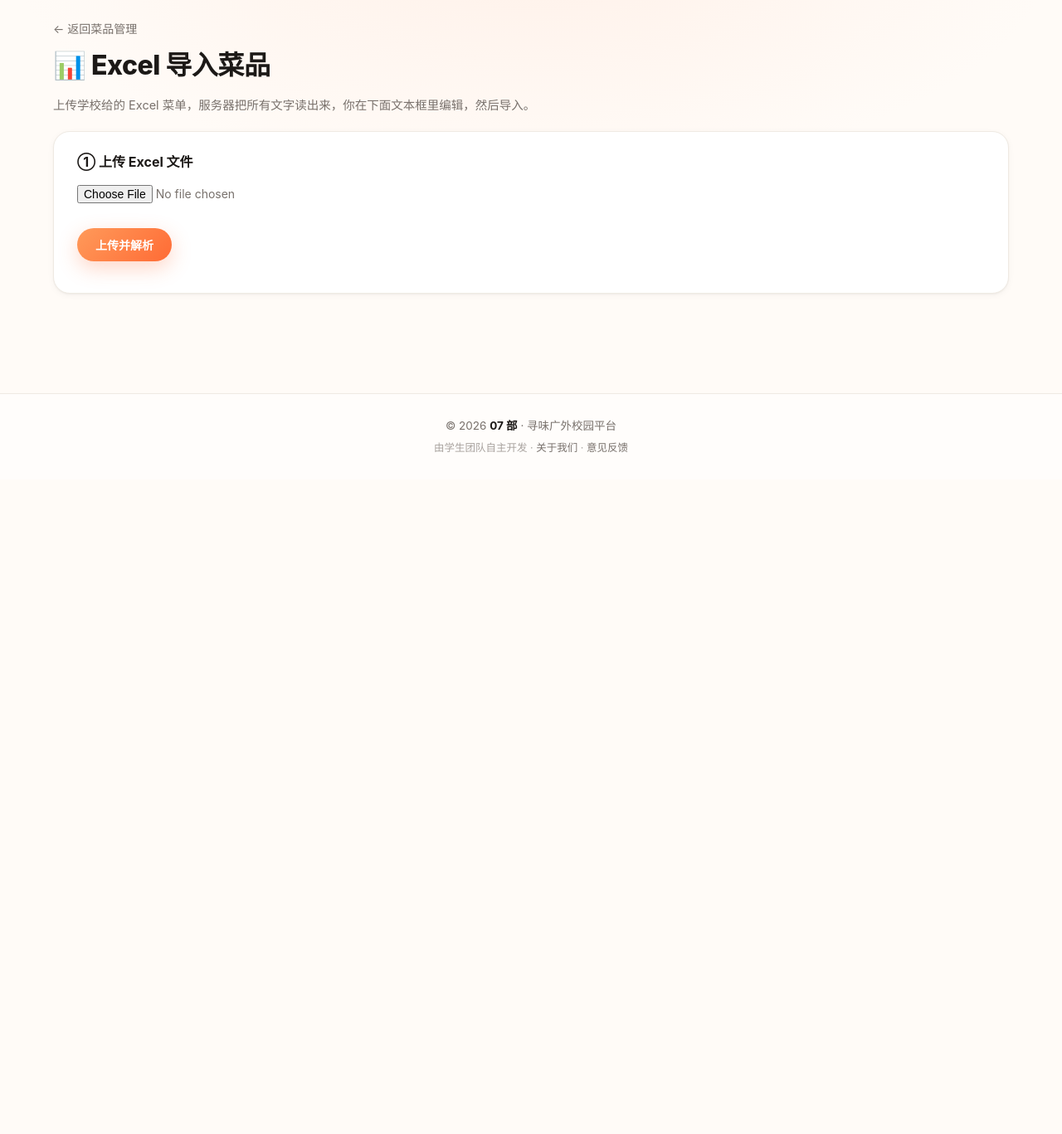
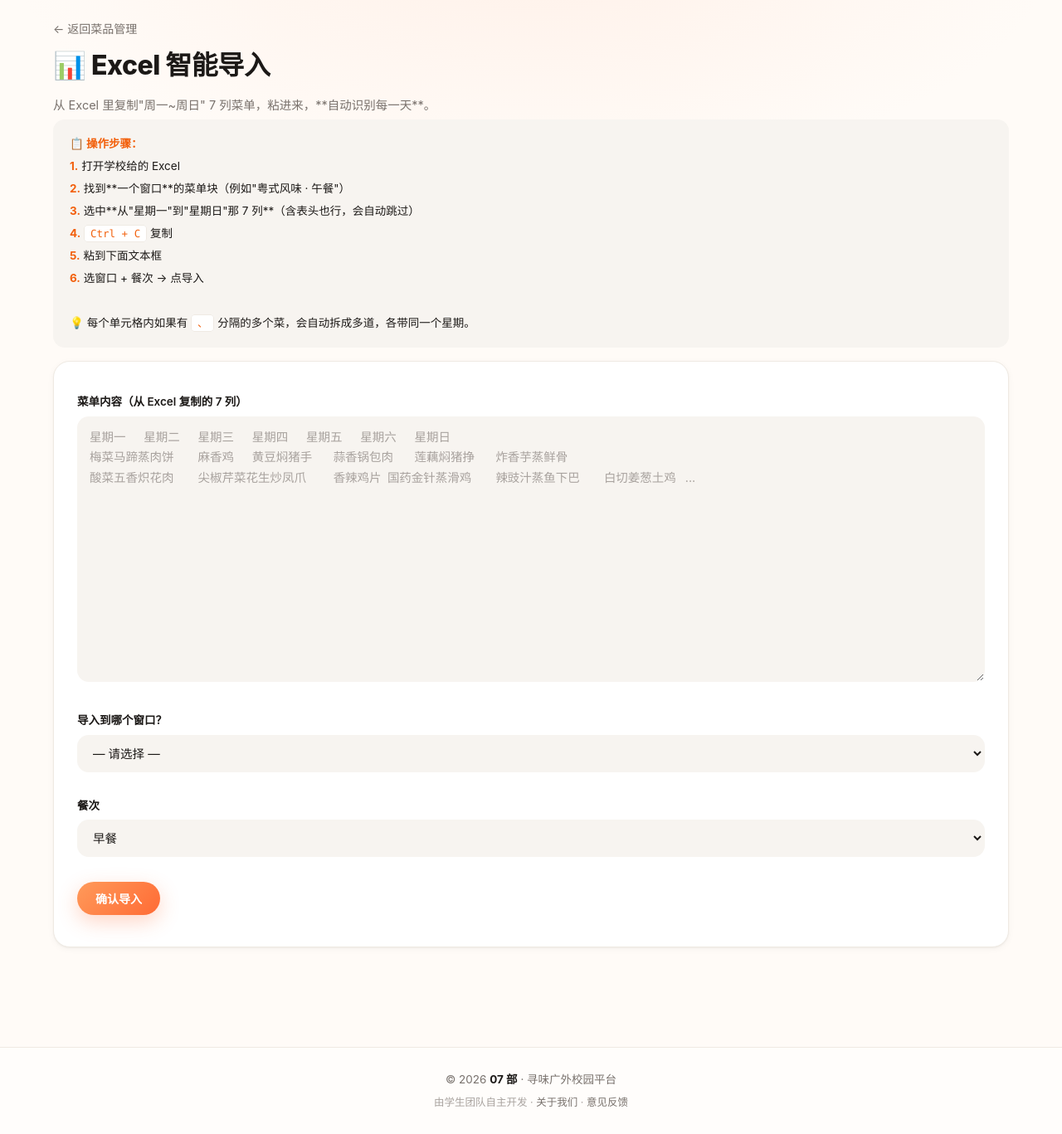
Before and after one commit to XiaoEr2026/XunweiGuangwai, a Flask app: page /admin/dishes/excel in a window 1280 px wide. Shown: the part 65-1432 px from the top of the page at 83% size. Before the commit the page ends 610 px from the top, so only its background shows below. Run offline with Flask 3, Linux system fonts and the light colour scheme; the visitor is signed in with stand-in values (Sample User, id 1); data that the repository does not hold is empty.

Commit message:
Excel 智能导入：自动识别星期

```diff
--- a/app.py
+++ b/app.py
@@ -109,6 +109,76 @@ def parse_weekdays_from_form():
     if not selected:
         return "1,2,3,4,5,6,7"
     return ",".join(str(w) for w in selected)
+
+# 表头 / 说明行：这些词出现时跳过，不入库
+HEADER_KEYWORDS = {
+    "星期一", "星期二", "星期三", "星期四", "星期五", "星期六", "星期日", "星期天",
+    "周一", "周二", "周三", "周四", "周五", "周六", "周日",
+    "餐次", "类别", "早餐", "午餐", "晚餐", "中午", "晚上",
+}
+
+
+def parse_week_columns(text):
+    """解析用户从 Excel 粘贴的 7 列内容。
+       每行按 Tab 拆，期望得到 7 个字段（周一到周日）。
+       每个字段内用 、 , ， 再拆成多道菜。
+       返回 (results, skipped)：
+         results = [(菜名, weekdays_str), ...]
+         skipped = [(原始行, 原因), ...]
+    """
+    results = []
+    skipped = []
+
+    for raw_line in text.splitlines():
+        line = raw_line.rstrip("\n").rstrip("\r")
+        if not line.strip():
+            continue
+
+        # 优先 Tab 拆（Excel 复制的默认分隔）
+        parts = line.split("\t")
+
+        # 如果 Tab 拆出来只有 1 段，试试 2 个以上空格
+        if len(parts) == 1:
+            parts = re.split(r"\s{2,}", line)
+
+        # 如果还是只有 1 段，跳过
+        if len(parts) < 2:
+            skipped.append((line, "无法拆分（不是 Tab 也不是多空格分隔）"))
+            continue
+
+        # 补齐 / 截断到 7 段
+        while len(parts) < 7:
+            parts.append("")
+        parts = parts[:7]
+
+        # 检查这一行是不是"表头行"（7 段全是星期词）
+        if all(p.strip() in HEADER_KEYWORDS or not p.strip() for p in parts):
+            continue
+
+        # 每段内部再拆（顿号 / 逗号）
+        for col_idx, part in enumerate(parts, start=1):
+            part = part.strip()
+            if not part:
+                continue
+
+            # 顿号 / 逗号 / 中英文逗号 拆
+            sub_dishes = re.split(r"[、,，]", part)
+            for d in sub_dishes:
+                d = d.strip()
+                if not d:
+                    continue
+                # 跳过太短的（<=1 字）和表头词
+                if len(d) < 2:
+                    continue
+                if d in HEADER_KEYWORDS:
+                    continue
+                # 跳过含括号的（如"中点（学生选二）"）
+                if "（" in d or "(" in d:
+                    continue
+
+                results.append((d, str(col_idx)))
+
+    return results, skipped
 
 def get_client_ip():
     """拿访客 IP（兼容反向代理）"""
@@ -1878,7 +1948,7 @@ def admin_dishes_bulk():
 
 @app.route("/admin/dishes/excel", methods=["GET", "POST"])
 def admin_dishes_excel():
-    """从 Excel 导入菜品（半自动：解析 → 编辑 → 入库）"""
+    """Excel 智能导入：从 Excel 粘贴 7 列，自动识别星期"""
     if not is_admin():
         return redirect(url_for("login"))
 
@@ -1891,97 +1961,61 @@ def admin_dishes_excel():
     """).fetchall()
     conn.close()
 
-    parsed_text = ""
     error = None
     report = None
+    bulk_text = ""
 
     if request.method == "POST":
-        # 情况 A：上传了 Excel 文件
-        file = request.files.get("excel")
-        if file and file.filename:
-            if not file.filename.lower().endswith((".xlsx", ".xlsm")):
-                error = "只支持 .xlsx 文件（Excel 2007 及以上）"
+        bulk_text = request.form.get("bulk_text", "")
+        stall_id  = request.form.get("stall_id", "")
+        meal      = request.form.get("meal", "lunch")
+
+        if not bulk_text.strip():
+            error = "请先粘贴内容"
+        elif not stall_id.isdigit():
+            error = "请选择入库窗口"
+        elif meal not in MEALS:
+            error = "餐次不合法"
+        else:
+            conn = get_db()
+            exists = conn.execute(
+                "SELECT id FROM stalls WHERE id = ?", (int(stall_id),)
+            ).fetchone()
+            if not exists:
+                error = "窗口不存在"
+                conn.close()
             else:
-                try:
-                    wb = openpyxl.load_workbook(file, data_only=True)
-                    lines = []
-                    for sheet_name in wb.sheetnames:
-                        ws = wb[sheet_name]
-                        for row in ws.iter_rows(values_only=True):
-                            for cell in row:
-                                if cell is None:
-                                    continue
-                                s = str(cell).strip()
-                                if s:
-                                    # 单元格内可能有换行，按行拆
-                                    for part in s.splitlines():
-                                        part = part.strip()
-                                        if part:
-                                            lines.append(part)
-                    parsed_text = "\n".join(lines)
-                except Exception as e:
-                    error = f"读取 Excel 失败：{e}"
-
-        # 情况 B：用户编辑完文本框，提交入库
-        else:
-            bulk_text = request.form.get("bulk_text", "")
-            stall_id  = request.form.get("stall_id", "")
-            meal      = request.form.get("meal", "lunch")
-
-            if not stall_id.isdigit():
-                error = "请选择入库窗口"
-            elif meal not in MEALS:
-                error = "餐次不合法"
-            else:
-                conn = get_db()
-                exists = conn.execute(
-                    "SELECT id FROM stalls WHERE id = ?", (int(stall_id),)
-                ).fetchone()
-                if not exists:
-                    error = "窗口不存在"
-                else:
-                    lines = bulk_text.splitlines()
-                    ok_names = []
-                    skip_lines = []
-
-                    for line in lines:
-                        name = line.strip()
-                        if not name:
-                            continue
-                        # 跳过明显的"说明行"（纯符号 / 太短 / 含"学生选"）
-                        if len(name) <= 2:
-                            skip_lines.append(name)
-                            continue
-                        if "学生选" in name or "元/" in name or "（" in name:
-                            skip_lines.append(name)
-                            continue
-
-                        conn.execute(
-                            "INSERT INTO dishes (stall_id, name, price, description, meal) "
-                            "VALUES (?, ?, ?, ?, ?)",
-                            (int(stall_id), name, 0, "", meal),
-                        )
-                        ok_names.append(name)
-
-                    conn.commit()
-                    conn.close()
-
-                    report = {
-                        "ok_count":   len(ok_names),
-                        "ok_names":   ok_names,
-                        "skip_count": len(skip_lines),
-                        "skip_lines": skip_lines,
-                    }
-                    parsed_text = bulk_text  # 保留以便再次编辑
+                pairs, skipped = parse_week_columns(bulk_text)
+
+                ok_list = []
+                for name, weekdays in pairs:
+                    conn.execute(
+                        "INSERT INTO dishes "
+                        "(stall_id, name, price, description, meal, weekdays) "
+                        "VALUES (?, ?, ?, ?, ?, ?)",
+                        (int(stall_id), name, 0, "", meal, weekdays),
+                    )
+                    ok_list.append({"name": name, "weekdays": weekdays})
+
+                conn.commit()
+                conn.close()
+
+                report = {
+                    "ok_count":   len(ok_list),
+                    "ok_list":    ok_list,
+                    "skip_count": len(skipped),
+                    "skip_lines": skipped,
+                }
 
     return render_template(
         "admin_dishes_excel.html",
         all_stalls=all_stalls,
         meals=MEALS,
         meal_label=MEAL_LABEL,
-        parsed_text=parsed_text,
+        weekday_labels=WEEKDAY_LABELS,
         error=error,
         report=report,
+        bulk_text=bulk_text,
     )
 
 @app.route("/admin/dishes/batch", methods=["GET", "POST"])
--- a/templates/admin_dishes_excel.html
+++ b/templates/admin_dishes_excel.html
@@ -6,62 +6,72 @@
   <title>Excel 导入菜品 - 寻味广外</title>
   <link rel="stylesheet" href="/static/style.css">
   <style>
-    .excel-textarea {
+    .bulk-textarea {
       width: 100%;
-      min-height: 400px;
-      font-family: Consolas, Monaco, monospace;
-      font-size: 14px;
+      min-height: 320px;
+      font-family: Consolas, Monaco, "Courier New", monospace;
+      font-size: 13.5px;
       padding: 12px;
       border: 1px solid var(--border);
       border-radius: var(--radius-md);
-      line-height: 1.8;
+      line-height: 1.7;
       box-sizing: border-box;
       background: var(--bg-subtle);
       color: var(--text-primary);
       resize: vertical;
+      white-space: pre;
+      overflow-x: auto;
     }
-    .excel-textarea:focus {
+    .bulk-textarea:focus {
       outline: none;
       background: var(--bg-card);
       border-color: var(--color-primary);
       box-shadow: 0 0 0 4px rgba(255,122,69,.12);
     }
-    .hint-box {
+    .steps-box {
       background: var(--bg-subtle);
-      padding: 14px 18px;
+      padding: 16px 20px;
       border-radius: var(--radius-md);
       font-size: 13.5px;
+      line-height: 2;
       color: var(--text-primary);
-      line-height: 1.9;
-      margin-top: 12px;
+      margin-bottom: 16px;
     }
-    .report-box-ok {
-      border-left: 4px solid var(--color-success);
-      background: var(--bg-card);
-      padding: 14px 18px;
-      border-radius: var(--radius-md);
-      margin-top: 14px;
+    .steps-box strong { color: var(--color-primary-dark); }
+    .steps-box code {
+      background: #fff;
+      padding: 2px 7px;
+      border-radius: 4px;
+      border: 1px solid var(--border);
+      font-family: Consolas, Monaco, monospace;
+      font-size: 12.5px;
+      color: var(--color-primary-dark);
     }
-    .report-box-warn {
-      border-left: 4px solid var(--color-warning);
-      background: var(--bg-card);
-      padding: 14px 18px;
-      border-radius: var(--radius-md);
-      margin-top: 12px;
-    }
+    .report-ok   { border-left: 4px solid var(--color-success); }
+    .report-warn { border-left: 4px solid var(--color-warning); }
     .report-list {
       list-style: none;
       padding: 0;
       margin: 10px 0 0;
       font-size: 14px;
+      max-height: 400px;
+      overflow-y: auto;
     }
     .report-list li {
-      padding: 6px 0;
+      padding: 5px 0;
       border-bottom: 1px dashed var(--border);
       line-height: 1.6;
     }
-    .report-list li:last-child {
-      border-bottom: none;
+    .report-list li:last-child { border-bottom: none; }
+    .week-tag {
+      display: inline-block;
+      background: var(--color-primary-light);
+      color: var(--color-primary-dark);
+      padding: 1px 7px;
+      border-radius: 999px;
+      font-size: 11.5px;
+      margin-left: 6px;
+      font-weight: 600;
     }
   </style>
 </head>
@@ -73,9 +83,9 @@
 
     <a class="back-link" href="/admin/dishes">← 返回菜品管理</a>
 
-    <h1 class="detail-title">📊 Excel 导入菜品</h1>
+    <h1 class="detail-title">📊 Excel 智能导入</h1>
     <p class="detail-meta">
-      上传学校给的 Excel 菜单，服务器把所有文字读出来，你在下面文本框里编辑，然后导入。
+      从 Excel 里复制"周一~周日" 7 列菜单，粘进来，**自动识别每一天**。
     </p>
 
     {% if error %}
@@ -84,40 +94,35 @@
       </div>
     {% endif %}
 
-    {# 上传 Excel 表单 #}
-    <div class="form-card" style="margin-top: 20px;">
-      <h2 style="margin: 0 0 12px; font-size: 16px;">① 上传 Excel 文件</h2>
-      <form method="post" enctype="multipart/form-data">
-        <p>
-          <input type="file" name="excel" accept=".xlsx,.xlsm" required>
-        </p>
-        <p>
-          <button type="submit" class="btn">上传并解析</button>
-        </p>
-      </form>
+    {# ============ 操作步骤说明 ============ #}
+    <div class="steps-box">
+      <strong>📋 操作步骤：</strong><br>
+      <strong>1.</strong> 打开学校给的 Excel<br>
+      <strong>2.</strong> 找到**一个窗口**的菜单块（例如"粤式风味 · 午餐"）<br>
+      <strong>3.</strong> 选中**从"星期一"到"星期日"那 7 列**（含表头也行，会自动跳过）<br>
+      <strong>4.</strong> <code>Ctrl + C</code> 复制<br>
+      <strong>5.</strong> 粘到下面文本框<br>
+      <strong>6.</strong> 选窗口 + 餐次 → 点导入<br>
+      <br>
+      💡 每个单元格内如果有 <code>、</code> 分隔的多个菜，会自动拆成多道，各带同一个星期。
     </div>
 
-    {# 编辑 + 入库表单 #}
-    {% if parsed_text %}
-      <div class="form-card" style="margin-top: 20px;">
-        <h2 style="margin: 0 0 12px; font-size: 16px;">② 编辑菜名 + 导入</h2>
+    {# ============ 导入表单 ============ #}
+    <div class="form-card">
+      <form method="post">
 
-        <div class="hint-box">
-          <strong>编辑提示：</strong><br>
-          · 每行一个菜名（一行就是一道菜）<br>
-          · <strong>删掉不要的行</strong>（如"粥水"、"中点（学生选二）"、"汤粉面 8元/份"）<br>
-          · 含"学生选"、"元/"、"（"的行会**被自动跳过**<br>
-          · 少于 2 个字的行会**被自动跳过**
-        </div>
-
-        <form method="post" style="margin-top: 16px;">
         <p>
-            <textarea name="bulk_text" class="excel-textarea" required>{{ parsed_text }}</textarea>
+          <label>菜单内容（从 Excel 复制的 7 列）</label>
+          <textarea name="bulk_text" class="bulk-textarea" required
+                    placeholder="星期一&#9;星期二&#9;星期三&#9;星期四&#9;星期五&#9;星期六&#9;星期日
+梅菜马蹄蒸肉饼&#9;麻香鸡&#9;黄豆焖猪手&#9;蒜香锅包肉&#9;莲藕焖猪挣&#9;炸香芋蒸鲜骨&#9;
+酸菜五香炽花肉&#9;尖椒芹菜花生炒凤爪&#9;香辣鸡片&#9;国药金针蒸滑鸡&#9;辣豉汁蒸鱼下巴&#9;白切姜葱土鸡&#9;...">{{ bulk_text }}</textarea>
         </p>
 
         <p>
           <label>导入到哪个窗口？</label>
           <select name="stall_id" required>
+            <option value="">— 请选择 —</option>
             {% for s in all_stalls %}
               <option value="{{ s.id }}">
                 {{ s.canteen_name }} · {{ s.name }}
@@ -140,36 +145,38 @@
         </p>
       </form>
     </div>
-    {% endif %}
 
-    {# 导入报告 #}
+    {# ============ 导入报告 ============ #}
     {% if report %}
       {% if report.ok_count > 0 %}
-        <div class="report-box-ok">
+        <div class="form-card report-ok" style="margin-top: 20px;">
           <p style="margin: 0; color: var(--color-success); font-size: 16px; font-weight: bold;">
             ✓ 成功导入 {{ report.ok_count }} 道菜
           </p>
           <ul class="report-list">
-            {% for name in report.ok_names %}
-              <li>· {{ name }}</li>
+            {% for item in report.ok_list %}
+              <li>
+                {{ item.name }}
+                <span class="week-tag">{{ weekday_labels[item.weekdays|int] if item.weekdays|int in weekday_labels else item.weekdays }}</span>
+              </li>
             {% endfor %}
           </ul>
         </div>
       {% endif %}
 
       {% if report.skip_count > 0 %}
-        <div class="report-box-warn">
+        <div class="form-card report-warn" style="margin-top: 12px;">
           <p style="margin: 0; color: var(--color-warning); font-size: 16px; font-weight: bold;">
-            ⚠ 跳过 {{ report.skip_count }} 行（判断为说明行）
+            ⚠ 跳过 {{ report.skip_count }} 行
           </p>
           <ul class="report-list">
-            {% for line in report.skip_lines %}
-              <li><code>{{ line }}</code></li>
+            {% for line, reason in report.skip_lines %}
+              <li>
+                <code style="font-size: 12.5px;">{{ line }}</code><br>
+                <span style="color: var(--color-danger); font-size: 13px;">{{ reason }}</span>
+              </li>
             {% endfor %}
           </ul>
-          <p style="font-size: 13px; color: var(--text-secondary); margin-top: 10px;">
-            如果这些其实是菜，回上面文本框里**改成更长的菜名**（至少 3 个字、不含"（"）后重新导入。
-          </p>
         </div>
       {% endif %}
 
```
Lines whose indentation alone changed are shown as unchanged.
